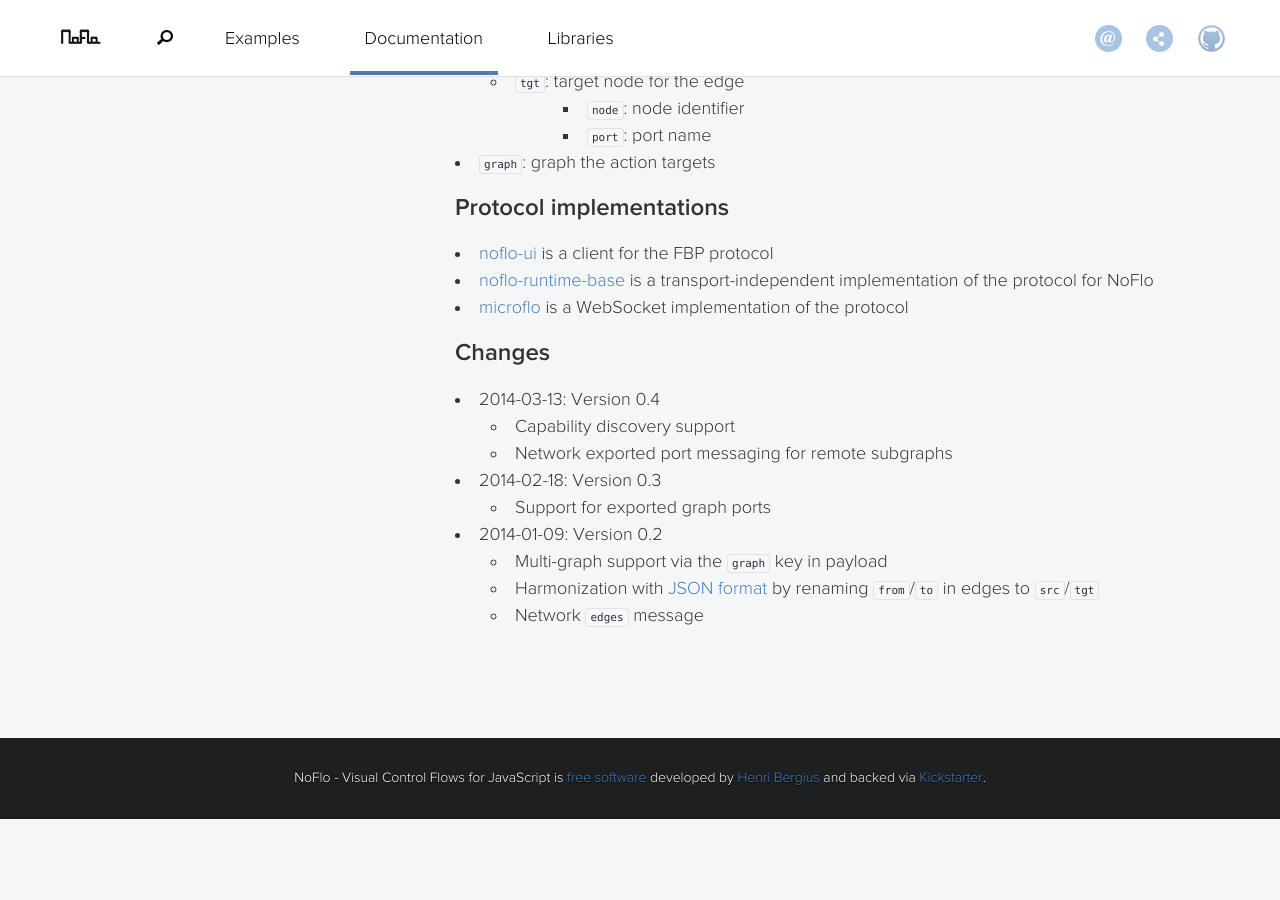
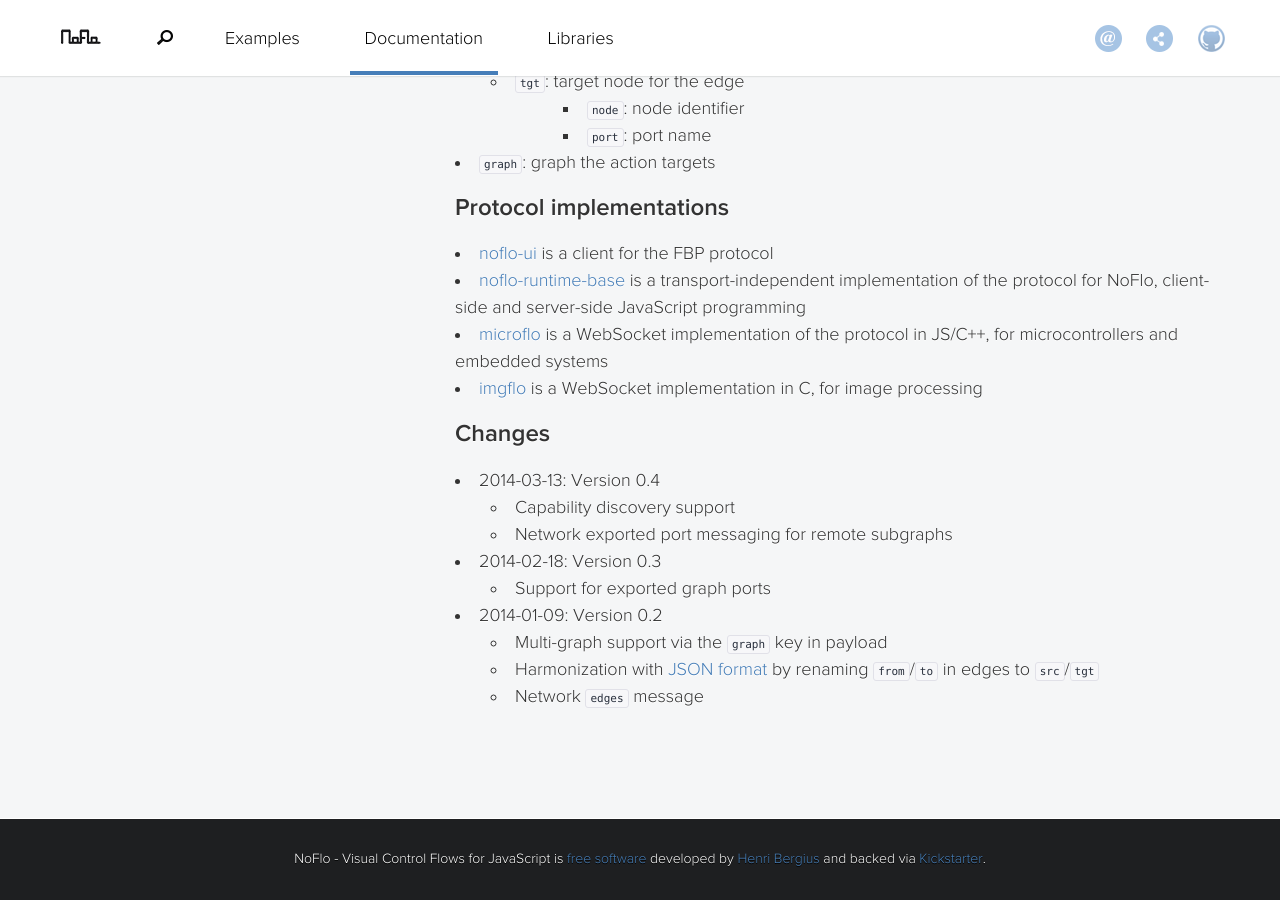
Before and after one commit to noflo/noflo.github.io, a Jekyll site: the page built from documentation/_posts/2013-07-09-protocol.md, in a window 1280 px wide and 900 px high, scrolled down 11646 px. Built offline with Jekyll 4.4.1, drawn with Linux system fonts in a browser that asks for light colours; nearby versions of some CDN libraries; Markdown is read by kramdown in place of the engine named in the settings; before the commit the page ends 12465 px from its top, so only the background shows below that.

Commit message:
Add imgflo to protocol implemenations, add details

```diff
--- a/documentation/_posts/2013-07-09-protocol.md
+++ b/documentation/_posts/2013-07-09-protocol.md
@@ -442,8 +442,9 @@ List of edges user has selected for inspection in a user interface or debugger,
 ## Protocol implementations
 
 * [noflo-ui](https://github.com/noflo/noflo-ui) is a client for the FBP protocol
-* [noflo-runtime-base](https://github.com/noflo/noflo-runtime-base) is a transport-independent implementation of the protocol for NoFlo
-* [microflo](https://github.com/jonnor/microflo) is a WebSocket implementation of the protocol
+* [noflo-runtime-base](https://github.com/noflo/noflo-runtime-base) is a transport-independent implementation of the protocol for NoFlo, client-side and server-side JavaScript programming
+* [microflo](https://github.com/jonnor/microflo) is a WebSocket implementation of the protocol in JS/C++, for microcontrollers and embedded systems
+* [imgflo](https://github.com/jonnor/imgflo) is a WebSocket implementation in C, for image processing
 
 ## Changes
 
```
